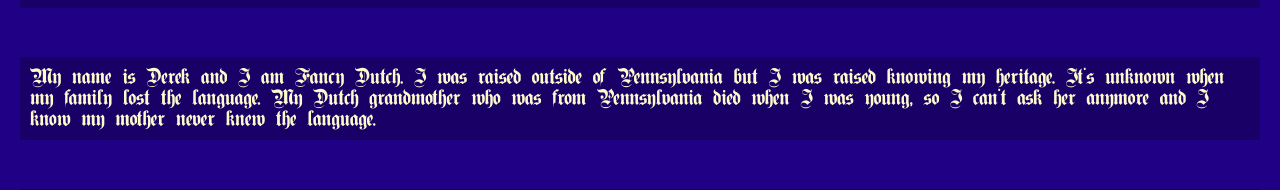
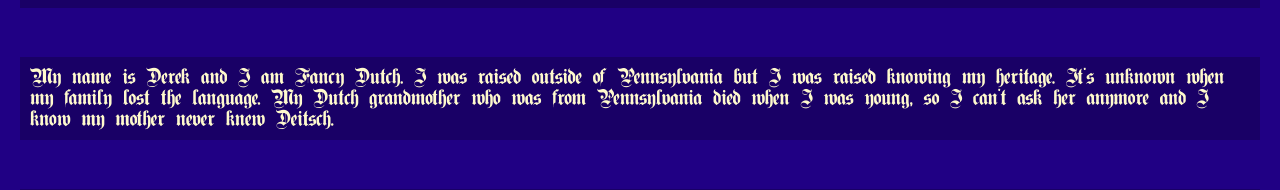
Before and after one commit to Derek-1f913/learnDeitsch, a React (Vite) app: page / in a window 1280 px wide. Both pictures are taken after a click on the button "About Us". Shown: the part 485-675 px from the top of the page. Built offline with nearby package versions, Linux system fonts and the light colour scheme.

Commit message:
spelling fixes on about page

```diff
--- a/src/Pages/AboutUs.jsx
+++ b/src/Pages/AboutUs.jsx
@@ -5,7 +5,7 @@ function AboutUs() {
         <img className="profilePic" src="https://n19huqbctshx4yio.public.blob.vercel-storage.com/images/greetings/afternoon-V17aAtEqiGtoBZfVLl05tWfscHRh04.jpg"></img>
         <p>Welcome to the SchwetzDeitch.org website. The website is a tool for learning and practicing the language Deitsch. Also called Dutch or Pennsylvania Dutch. This project is a labor of love. I am making it first and foremost to help me practice the language but I have made it public and freely available as a gift to the community as an available resource for anyone who may find it helpful.</p>
         <br></br>
-        <p>My name is Derek and I am Fancy Dutch. I was raised outside of Pennsylvania but I was raised knowing my heritage. It's unknown when my family lost the language. My Dutch grandmother who was from Pennsylvania died when I was young, so I can't ask her anymore and I know my mother never knew the language.</p>
+        <p>My name is Derek and I am Fancy Dutch. I was raised outside of Pennsylvania but I was raised knowing my heritage. It's unknown when my family lost the language. My Dutch grandmother who was from Pennsylvania died when I was young, so I can't ask her anymore and I know my mother never knew Deitsch.</p>
         <br></br>
         <p>For a long time I thought the language of the Fancy Dutch had completly dissappeared. I knew that our cousins the Plain Dutch still spoke a similar varity of the language but since they are an insular people I thought it was a lost cause that I would be able to learn the language. As an adult I learned that there are still Deitsch speakers in Pennsylvania and some resources online and in person in Pennsylvania to learn Deitsch. So I have begun the process of seriously learning Deitsch and attempting to reconnect with my culture and roots</p>
         <br></br>
@@ -19,7 +19,7 @@ function AboutUs() {
         <br></br>
         <p>I hope to eventually add many more features and fleshout this website as a complete learning resource. In the meantime I recomend the book "Schwetz mol Deitsch" as a helpful resource. I recomend the youtube channel by Douglas Madenford as well. He's amazing and I don't think I could learn the language myself if it wasn't for his many years of creating learning resources himself. Many of the audio clips used in this website are clipped from his videos.</p>
         <br></br>
-        <p>I am an advocate of language diversity and language revitilization. I think the world is a richer and better place when we have many different cultures and languages. I encorage anyone who want's to to learn Deitsch. You are fully welcome to learn Deitsch for any reason. Whelther you have heritage in the culture or you're a pollyglot who find's the challenge fun. I also deeply care about the tragity of language extinction and I would encorage everyone to look into their roots because more than likely you have an ancestrial language that is dead or dieing and if you don't learn Deitsch then I would love to be the inspiration you need to revatalize other languages. Let's make the world a more interesting place.</p>
+        <p>I am an advocate of language diversity and language revitilization. I think the world is a richer and better place when we have many different cultures and languages. I encorage anyone, who is interested, to learn Deitsch. You are fully welcome to learn Deitsch for any reason. Whelther you have heritage in the culture or you're a pollyglot who find's the challenge fun. I also deeply care about the tragity of language extinction and I would encorage everyone to look into their roots because more than likely you have an ancestrial language that is dead or dieing and if you don't learn Deitsch then I would love to be the inspiration you need to revatalize other languages. Let's make the world a more interesting place.</p>
     </div>
   )
  }
```
